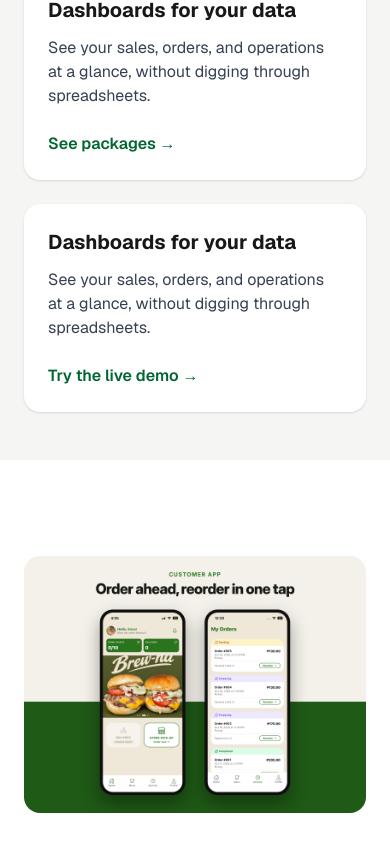
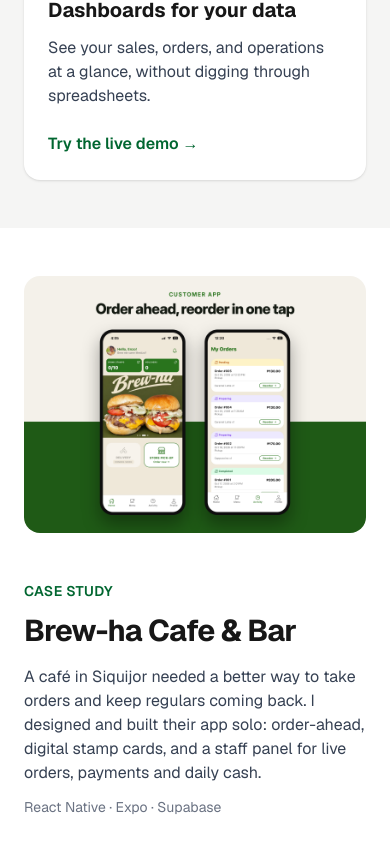
Before and after one commit to enzodaveantonio/portfolio, a Next.js app: page / in a window 390 px wide. Shown: the part 1534-2378 px from the top of the page. Built offline with nearby package versions, Linux system fonts and the light colour scheme.

Commit message:
Minor changes: Homepage

```diff
--- a/app/(site)/page.tsx
+++ b/app/(site)/page.tsx
@@ -11,12 +11,6 @@ const services = [
   {
     title: "Expo apps, built or fixed",
     body: "New React Native apps, bug fixes, SDK upgrades, and Google Play publishing.",
-    href: "/services",
-    cta: "See packages",
-  },
-  {
-    title: "Dashboards for your data",
-    body: "See your sales, orders, and operations at a glance, without digging through spreadsheets.",
     href: "/services",
     cta: "See packages",
   },
@@ -37,7 +31,7 @@ export default function HomePage() {
           <p className="text-sm font-semibold uppercase tracking-wide text-green-800">
             React Native developer · Siquijor, PH
           </p>
-          <h1 className="mt-5 text-4xl md:text-6xl font-extrabold leading-[1.05] tracking-tight md:text-6xl">
+          <h1 className="mt-5 text-4xl md:text-6xl font-extrabold leading-[1.05] tracking-tight">
             I build apps that bring your customers back.
           </h1>
           <p className="mt-6 max-w-lg text-lg text-gray-700">
@@ -82,7 +76,7 @@ export default function HomePage() {
       </section>
 
       {/* 3. Main content: proof */}
-      <section className="mx-auto grid max-w-6xl items-center gap-12 px-6 py-24 md:grid-cols-2">
+      <section className="mx-auto grid max-w-6xl items-center gap-12 px-6 py-12 md:py-24 md:grid-cols-2">
         <Image
           src="/cafes/ordering.png"
           alt="Brew-ha ordering screens"
```
